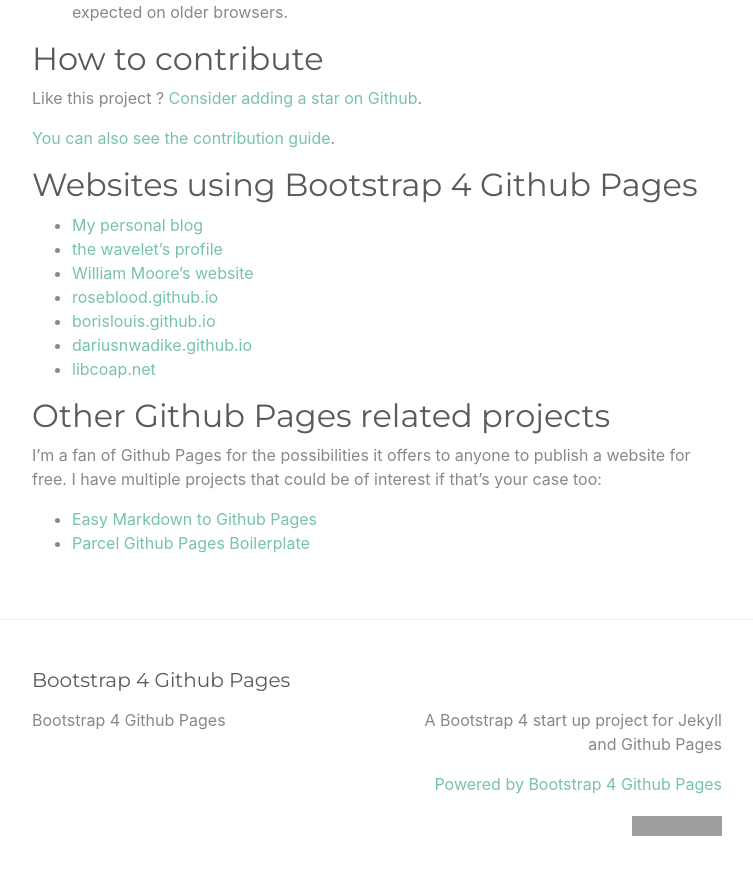
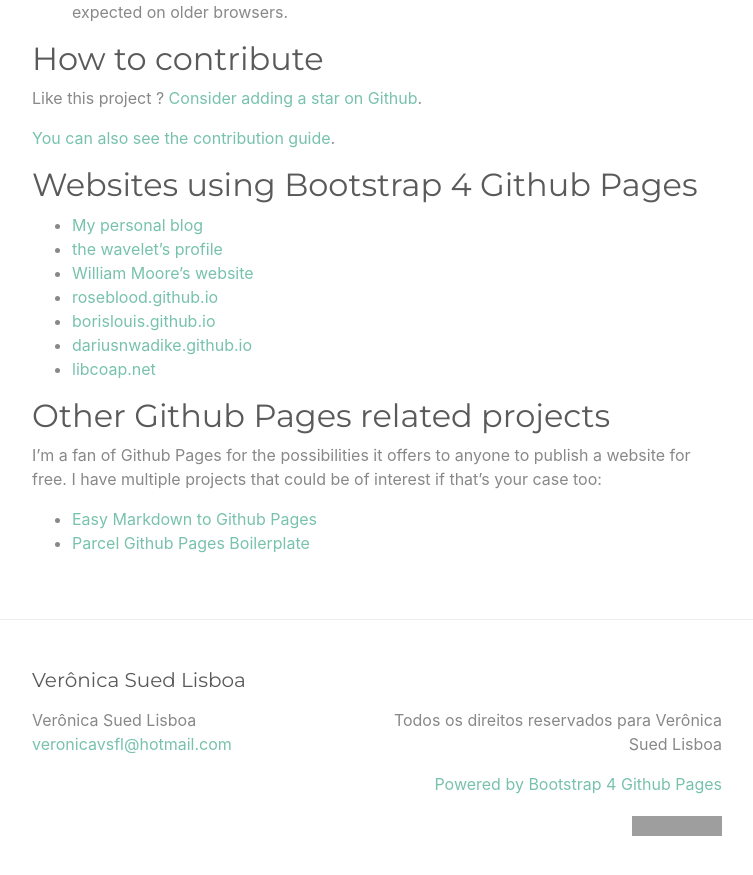
Before and after one commit to veronicasued/veronicasued.github.io, a Jekyll site: the page built from index.md, in a window 1280 px wide and 900 px high, scrolled down 2496 px. Shown: the top 875 px of the window, without its empty margins (263-1016 px from the left). Built offline with Jekyll 4.4.1, drawn with Linux system fonts in a browser that asks for light colours; some of the changed text lies outside the part shown; grey boxes are pictures that could not be loaded.

Commit message:
Trocando nome do site

```diff
--- a/_config.yml
+++ b/_config.yml
@@ -13,16 +13,16 @@
 # you will see them accessed via {{ site.title }}, {{ site.email }}, and so on.
 # You can create any custom variable you would like, and they will be accessible
 # in the templates via {{ site.myvariable }}.
-title: Bootstrap 4 Github Pages
-email: ""
+title: Verônica Sued Lisboa
+email: "veronicavsfl@hotmail.com"
 description: >- # this means to ignore newlines until "baseurl:"
-  A Bootstrap 4 start up project for Jekyll and Github Pages
+  Todos os direitos reservados para Verônica Sued Lisboa
 #baseurl: "" # the subpath of your site, e.g. /blog
 #url: "" # the base hostname & protocol for your site, e.g. http://example.com
 #twitter_username: jekyllrb
 #github_username:  jekyll
 
-repository: "nicolas-van/bootstrap-4-github-pages"
+repository: "veronicasued/veronicasued.github.io"
 
 # Build settings
 plugins:
```
